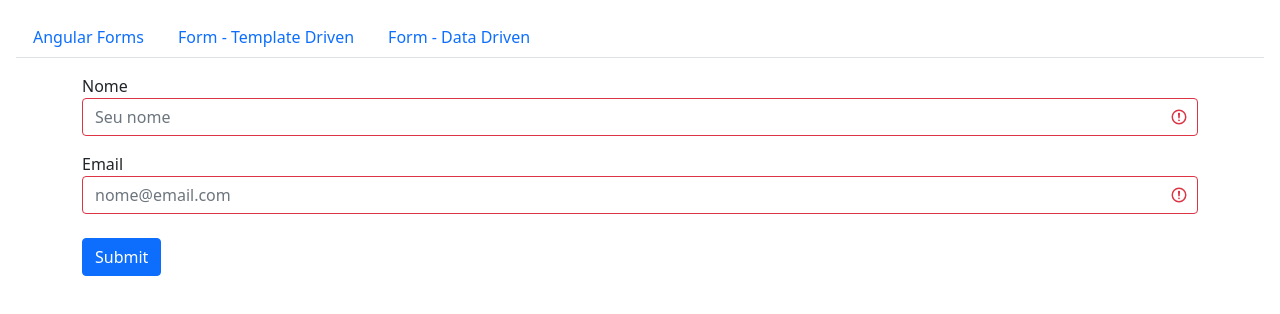
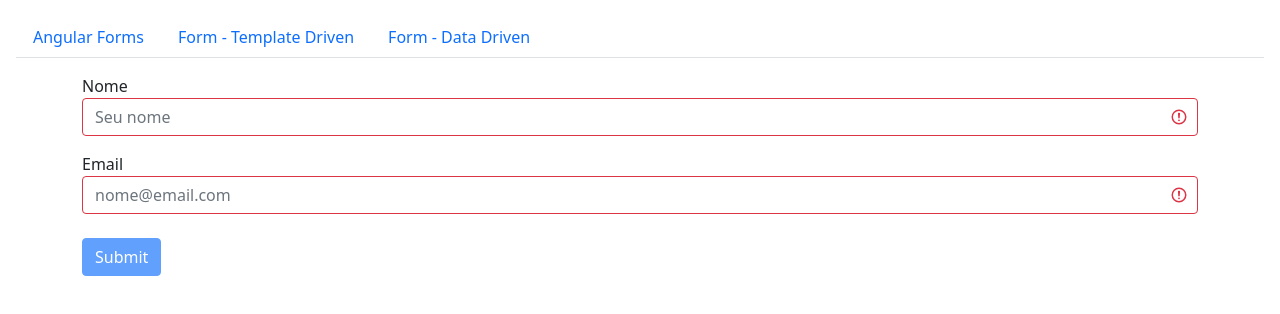
Before and after one commit to AndersonSilva94/estudos-angular-framework, an Angular app in the folder modulo-8-formularios-template-driven/formularios-template-driven/: page /templateForm in a window 1280 px wide. Shown: the top 314 px of the page. Built offline with nearby package versions, Linux system fonts and the light colour scheme.

Commit message:
feat: :rocket: Formulários (template driven): Desabilitando o botão de submit para formulário inválido

```diff
--- a/modulo-8-formularios-template-driven/formularios-template-driven/src/app/template-form/template-form.component.html
+++ b/modulo-8-formularios-template-driven/formularios-template-driven/src/app/template-form/template-form.component.html
@@ -45,5 +45,12 @@
     </div>
   </div>
 
-  <button type="submit" class="btn btn-primary mt-4">Submit</button>
+  <button
+    type="submit"
+    class="btn btn-primary
+    mt-4"
+    [disabled]="!f.valid"
+  >
+    Submit
+  </button>
 </form>
--- a/modulo-8-formularios-template-driven/formularios-template-driven/src/app/template-form/template-form.component.ts
+++ b/modulo-8-formularios-template-driven/formularios-template-driven/src/app/template-form/template-form.component.ts
@@ -1,4 +1,5 @@
 import { Component, OnInit } from '@angular/core';
+import { NgForm } from '@angular/forms';
 
 @Component({
   selector: 'app-template-form',
@@ -12,7 +13,7 @@ export class TemplateFormComponent implements OnInit {
     email: null
   }
 
-  onSubmit(form: any) {
+  onSubmit(form: NgForm) {
     console.log(form)
 
     console.log(this.usuario)
```
